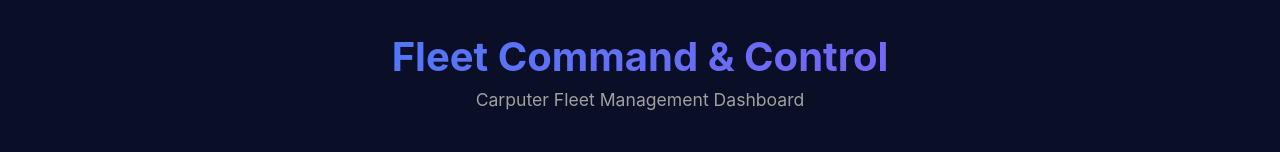
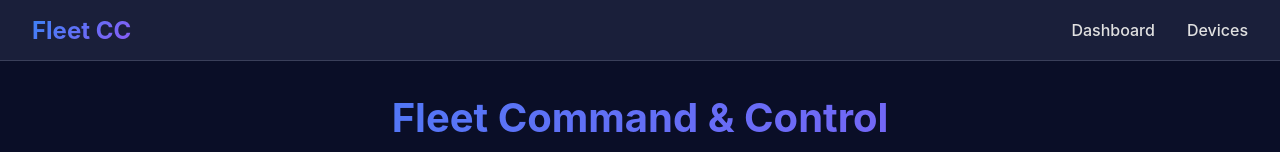
Before and after one commit to bryanlancy/Carputer, a Next.js app in the folder fleet-cc-server/frontend/: page / in a window 1280 px wide. Shown: the top 152 px of the page. Built offline with nearby package versions, Linux system fonts and the light colour scheme; no server answers.

Commit message:
Add fleet-cc-server frontend: navigation bar
- Add sticky navigation bar with Fleet CC branding
- Add navigation links for Dashboard and Devices pages
- Style with dark theme matching overall design
- Add hover effects and smooth transitions

```diff
--- /dev/null
+++ b/fleet-cc-server/frontend/app/layout.module.scss
@@ -0,0 +1,50 @@
+.nav {
+  background: var(--bg-secondary);
+  border-bottom: 1px solid var(--border-color);
+  padding: 0 2rem;
+  position: sticky;
+  top: 0;
+  z-index: 100;
+}
+
+.navContainer {
+  max-width: 1600px;
+  margin: 0 auto;
+  display: flex;
+  justify-content: space-between;
+  align-items: center;
+  height: 60px;
+}
+
+.navBrand {
+  font-size: 1.5rem;
+  font-weight: 700;
+  background: linear-gradient(135deg, var(--primary-color), var(--secondary-color));
+  -webkit-background-clip: text;
+  -webkit-text-fill-color: transparent;
+  background-clip: text;
+  text-decoration: none;
+  transition: opacity 0.2s;
+
+  &:hover {
+    opacity: 0.8;
+  }
+}
+
+.navLinks {
+  display: flex;
+  gap: 2rem;
+  align-items: center;
+}
+
+.navLink {
+  color: var(--text-primary);
+  text-decoration: none;
+  font-weight: 500;
+  transition: color 0.2s;
+  padding: 0.5rem 0;
+
+  &:hover {
+    color: var(--primary-color);
+  }
+}
--- a/fleet-cc-server/frontend/app/layout.tsx
+++ b/fleet-cc-server/frontend/app/layout.tsx
@@ -1,5 +1,7 @@
 import type { Metadata } from 'next'
+import Link from 'next/link'
 import './globals.scss'
+import styles from './layout.module.scss'
 
 export const metadata: Metadata = {
   title: 'Fleet Command & Control',
@@ -13,7 +15,24 @@ export default function RootLayout({
 }) {
   return (
     <html lang="en">
-      <body>{children}</body>
+      <body>
+        <nav className={styles.nav}>
+          <div className={styles.navContainer}>
+            <Link href="/" className={styles.navBrand}>
+              Fleet CC
+            </Link>
+            <div className={styles.navLinks}>
+              <Link href="/" className={styles.navLink}>
+                Dashboard
+              </Link>
+              <Link href="/devices" className={styles.navLink}>
+                Devices
+              </Link>
+            </div>
+          </div>
+        </nav>
+        {children}
+      </body>
     </html>
   )
 }
```
